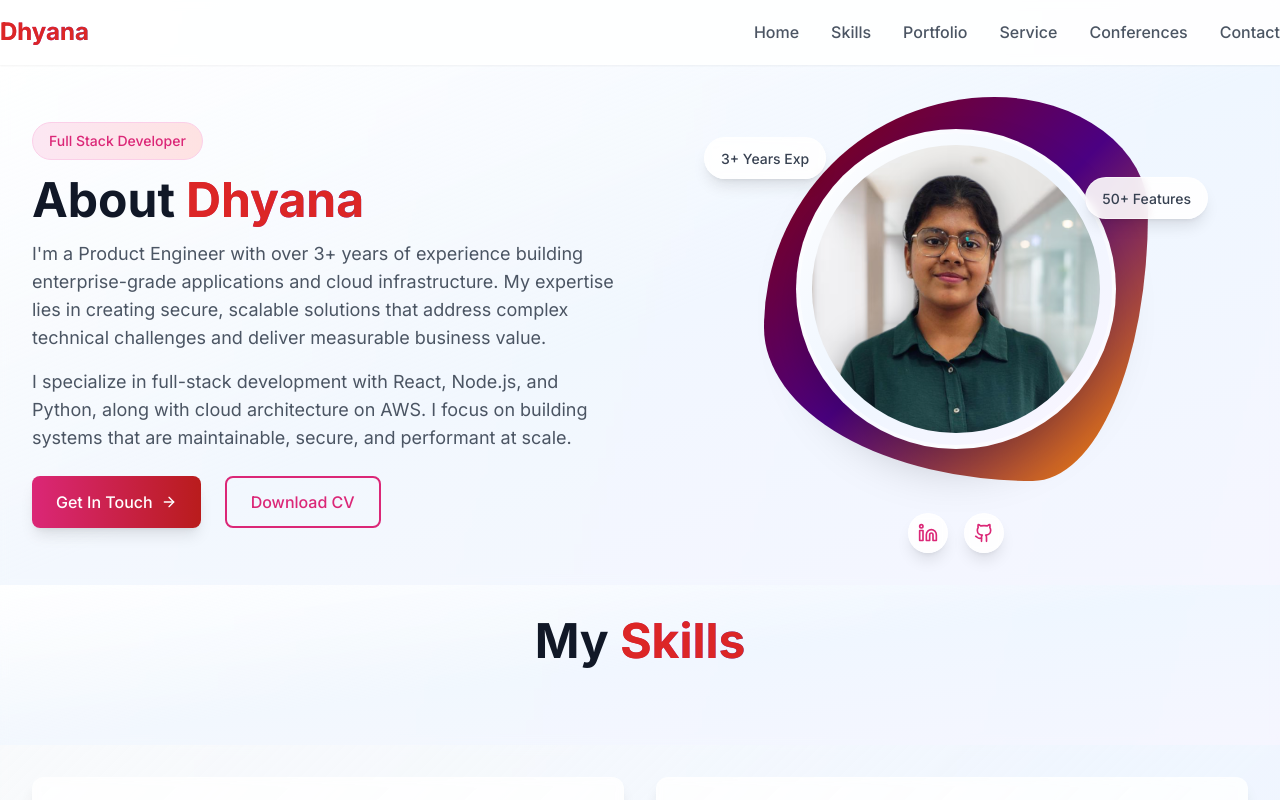
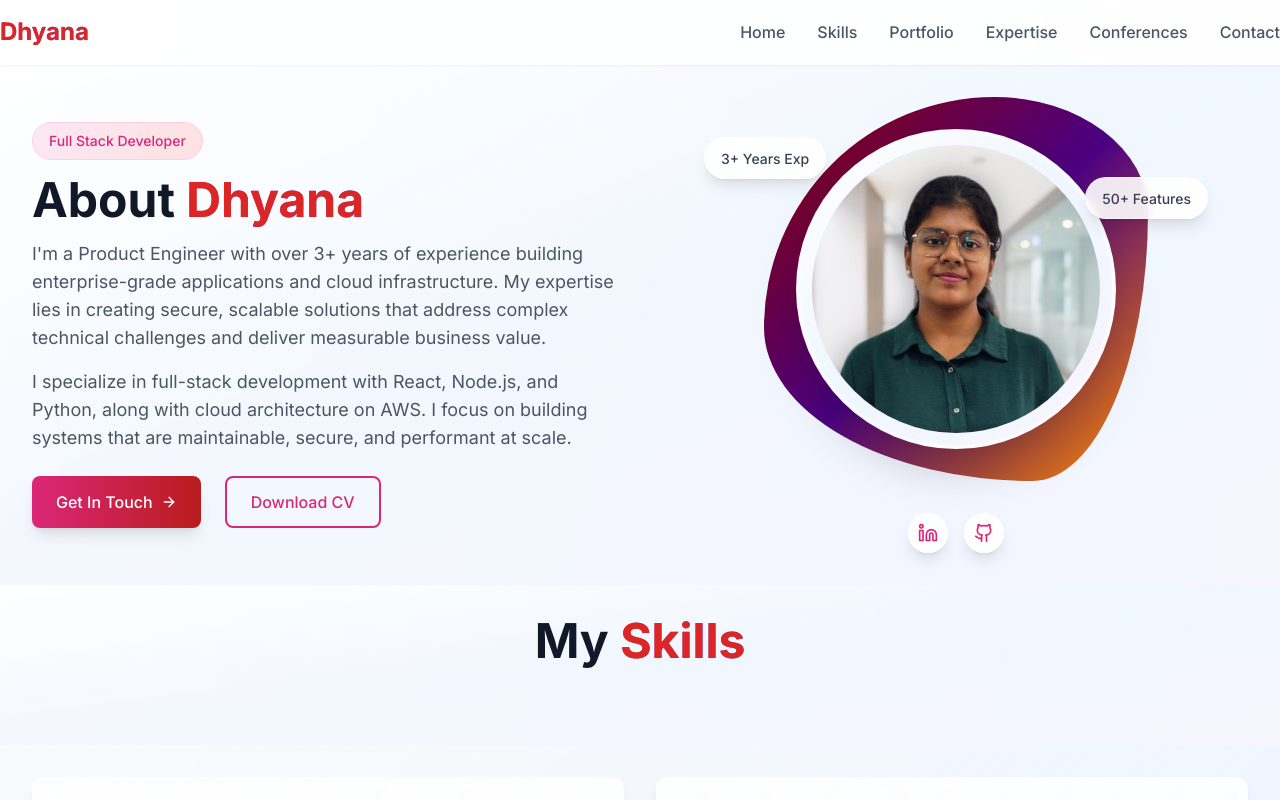
Before and after one commit to dhyanakaruna/dhyanakaruna.github.io, a React (Vite) app: page /#/ in a window 1280 px wide. Shown: the top 800 px of the page. Built offline with nearby package versions, Linux system fonts and the light colour scheme.

Commit message:
Rename 'Service' to 'Expertise' in Navbar

```diff
--- a/src/components/Navbar.jsx
+++ b/src/components/Navbar.jsx
@@ -11,7 +11,7 @@ const Navbar = () => {
     { name: 'Home', id: 'home', path: '/' },
     { name: 'Skills', id: 'skills', path: '/' },
     { name: 'Portfolio', id: 'portfolio', path: '/' },
-    { name: 'Service', id: 'services', path: '/services' },
+    { name: 'Expertise', id: 'services', path: '/services' },
     { name: 'Conferences', id: 'conferences', path: '/conferences' },
     { name: 'Contact', id: 'contact', path: '/' },
   ];
@@ -84,9 +84,9 @@ const Navbar = () => {
                 onClick={() => handleNavClick(item)}
                 className={`font-medium transition-colors duration-200 ${
                   (location.pathname === '/conferences' && item.name === 'Conferences') ||
-                  (location.pathname === '/services' && item.name === 'Service')
+                  (location.pathname === '/services' && item.name === 'Expertise')
                     ? 'text-burgundy-600 border-b-2 border-burgundy-600'
-                    : location.pathname === '/' && item.name !== 'Conferences' && item.name !== 'Service'
+                    : location.pathname === '/' && item.name !== 'Conferences' && item.name !== 'Expertise'
                     ? 'text-gray-600 hover:text-burgundy-600'
                     : 'text-gray-600 hover:text-burgundy-600'
                 }`}
@@ -120,9 +120,9 @@ const Navbar = () => {
                   onClick={() => handleNavClick(item)}
                   className={`block w-full text-left font-medium transition-colors duration-200 ${
                     (location.pathname === '/conferences' && item.name === 'Conferences') ||
-                    (location.pathname === '/services' && item.name === 'Service')
+                    (location.pathname === '/services' && item.name === 'Expertise')
                       ? 'text-burgundy-600 bg-gradient-to-r from-burgundy-50 to-maroon-50 px-4 py-2 rounded-lg border border-burgundy-200'
-                      : location.pathname === '/' && item.name !== 'Conferences' && item.name !== 'Service'
+                      : location.pathname === '/' && item.name !== 'Conferences' && item.name !== 'Expertise'
                       ? 'text-gray-600 hover:text-burgundy-600'
                       : 'text-gray-600 hover:text-burgundy-600'
                   }`}
```
